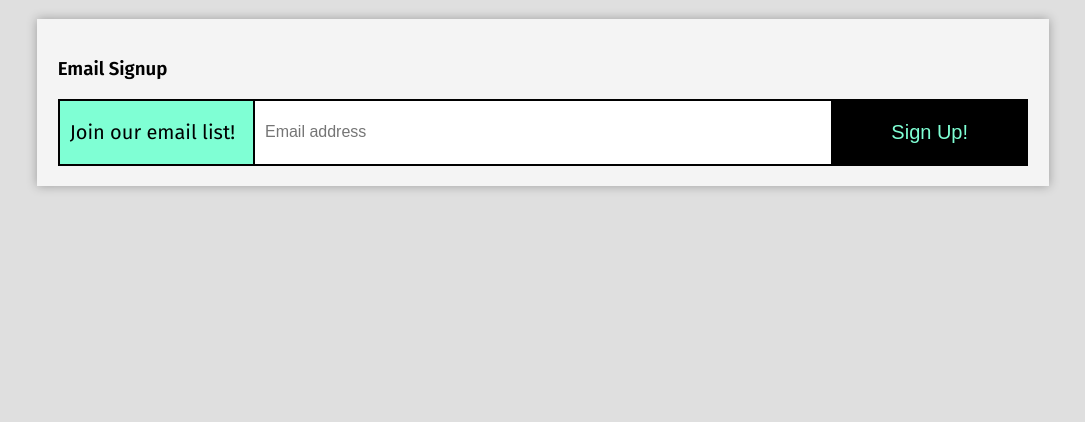
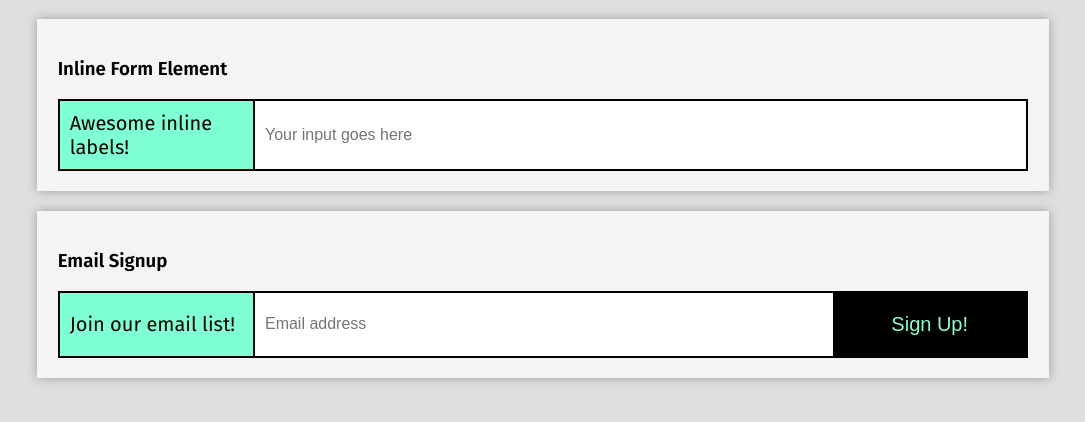
Before and after one commit to arosenkranz/WebLayout-Presentation, a plain HTML site: page 3-Flexbox/3.3-FlexboxForms.html in a window 1280 px wide. Shown: the part 150-572 px from the top of the page, without its empty margins (97-1182 px from the left). Drawn offline with Linux system fonts and the light colour scheme.

Commit message:
fixed up form demo

```diff
--- a/3-Flexbox/3.3-FlexboxForms.html
+++ b/3-Flexbox/3.3-FlexboxForms.html
@@ -33,7 +33,6 @@
           padding: 10px;
           font-size: 16px;
           border-left: 2px solid black;
-          border-right: 2px solid black;
         }
 
       .inline-form-element button {
@@ -70,6 +69,17 @@
   <div class="container">
     <div class="content">
       <h1>Form Elements with Flexbox</h1>
+
+      <div class="examples form-container">
+          <h3>Inline Form Element</h3>
+          <form class="inline-form">
+              <div class="inline-form-element">
+                <label for="text">Awesome inline labels!</label>
+                <input type="text" id="text" placeholder="Your input goes here">
+              </div>
+          </form>
+      </div>
+
       <div class="examples form-container">
           <h3>Email Signup</h3>
           <form class="email-signup">
```
